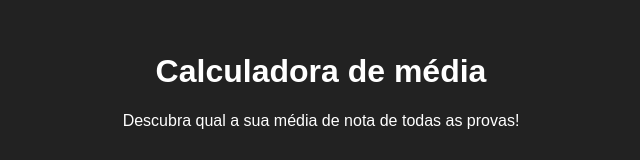
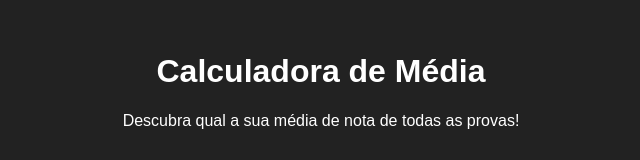
Before and after one commit to mariotinelli/imersao-dev, a website built with Vite: page calcular-media/index.html in a window 1280 px wide. Shown: the top 160 px of the page, without its empty margins (319-959 px from the left). Built offline with nearby package versions, Linux system fonts and the light colour scheme.

Commit message:
Update index.html

```diff
--- a/calcular-media/index.html
+++ b/calcular-media/index.html
@@ -10,7 +10,7 @@
   <body id="body">
     <div id="container">
       <header>
-        <h1>Calculadora de média</h1>
+        <h1>Calculadora de Média</h1>
         <p>Descubra qual a sua média de nota de todas as provas!</p>
       </header>
 
```
